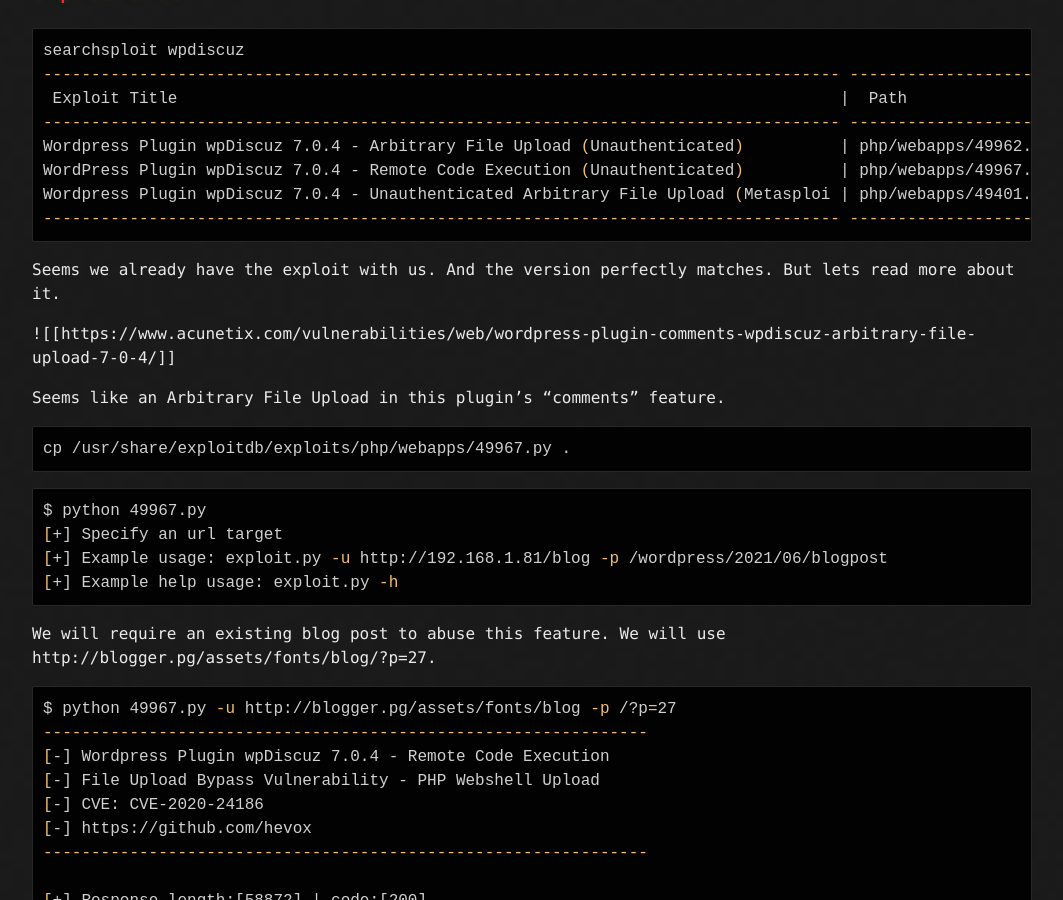
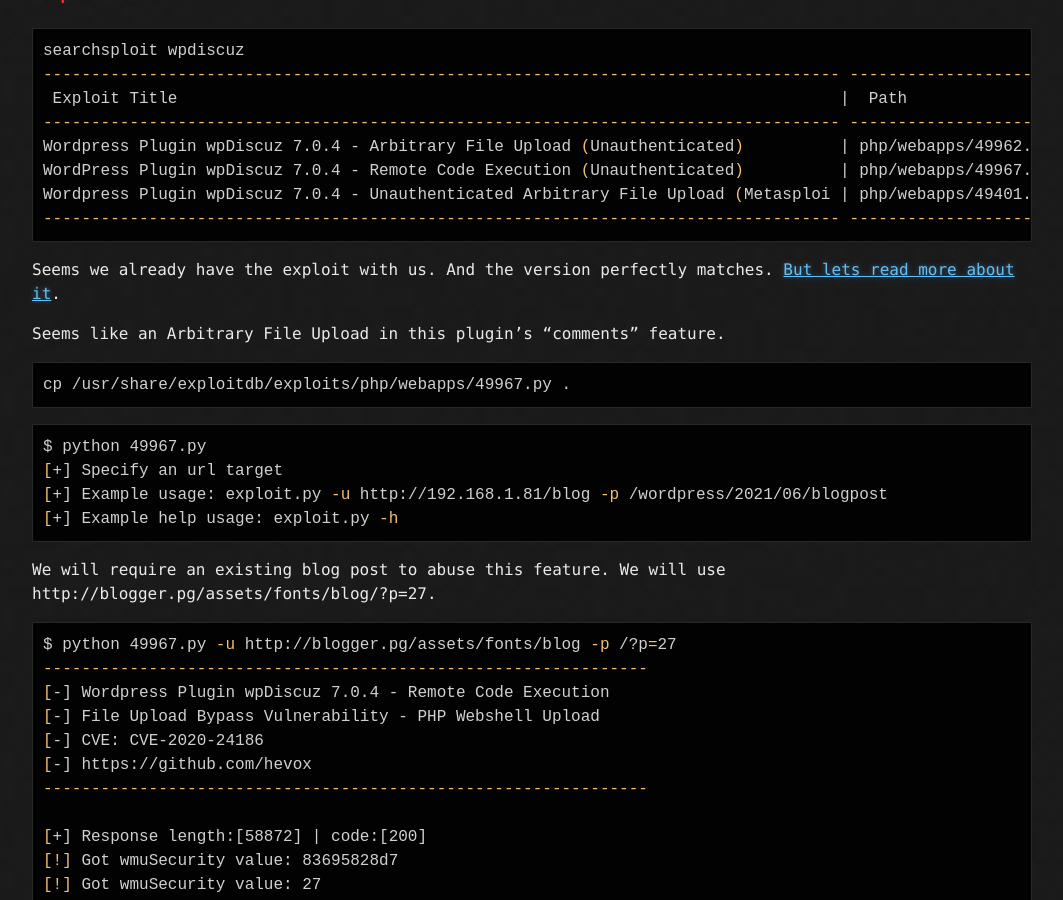
Before and after one commit to laughtersec/laughtersec.github.io, a Jekyll site: the page built from pages/blogger.md, in a window 1280 px wide and 900 px high, scrolled down 5735 px. Shown: the whole window, without its empty margins (108-1171 px from the left). Built offline with Jekyll 4.4.1, drawn with Linux system fonts in a browser that asks for light colours; our own code applies the rules of GitHub Pages for plain Markdown files.

Commit message:
Update blogger.md

````diff
--- a/pages/blogger.md
+++ b/pages/blogger.md
@@ -228,9 +228,7 @@ Wordpress Plugin wpDiscuz 7.0.4 - Unauthenticated Arbitrary File Upload (Metaspl
 ----------------------------------------------------------------------------------- ---------------------------------
 ```
 
-Seems we already have the exploit with us. And the version perfectly matches. But lets read more about it.
-
-![[https://www.acunetix.com/vulnerabilities/web/wordpress-plugin-comments-wpdiscuz-arbitrary-file-upload-7-0-4/]]
+Seems we already have the exploit with us. And the version perfectly matches. [But lets read more about it](https://www.acunetix.com/vulnerabilities/web/wordpress-plugin-comments-wpdiscuz-arbitrary-file-upload-7-0-4/).
 
 Seems like an Arbitrary File Upload in this plugin's "comments" feature.
 
````
